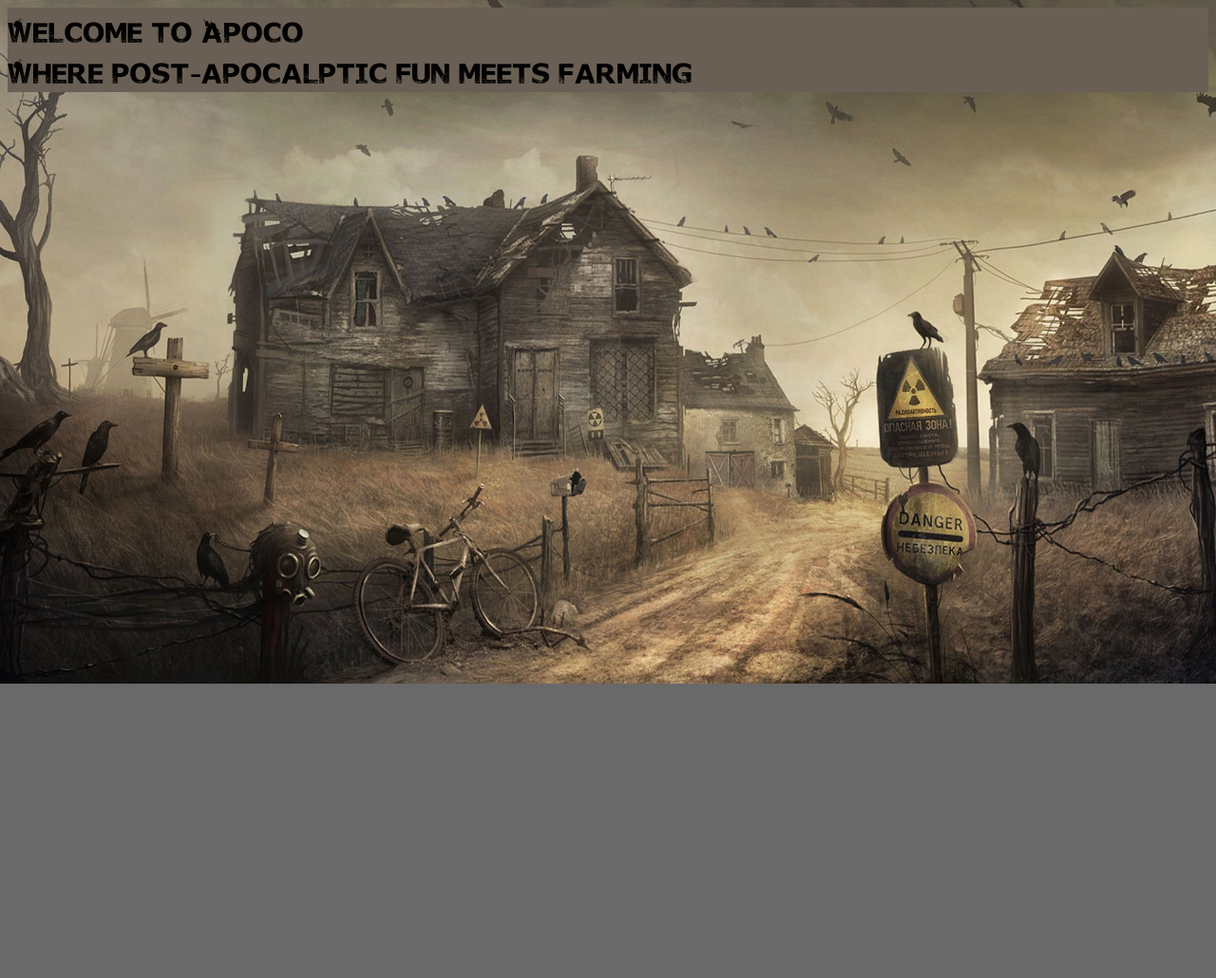
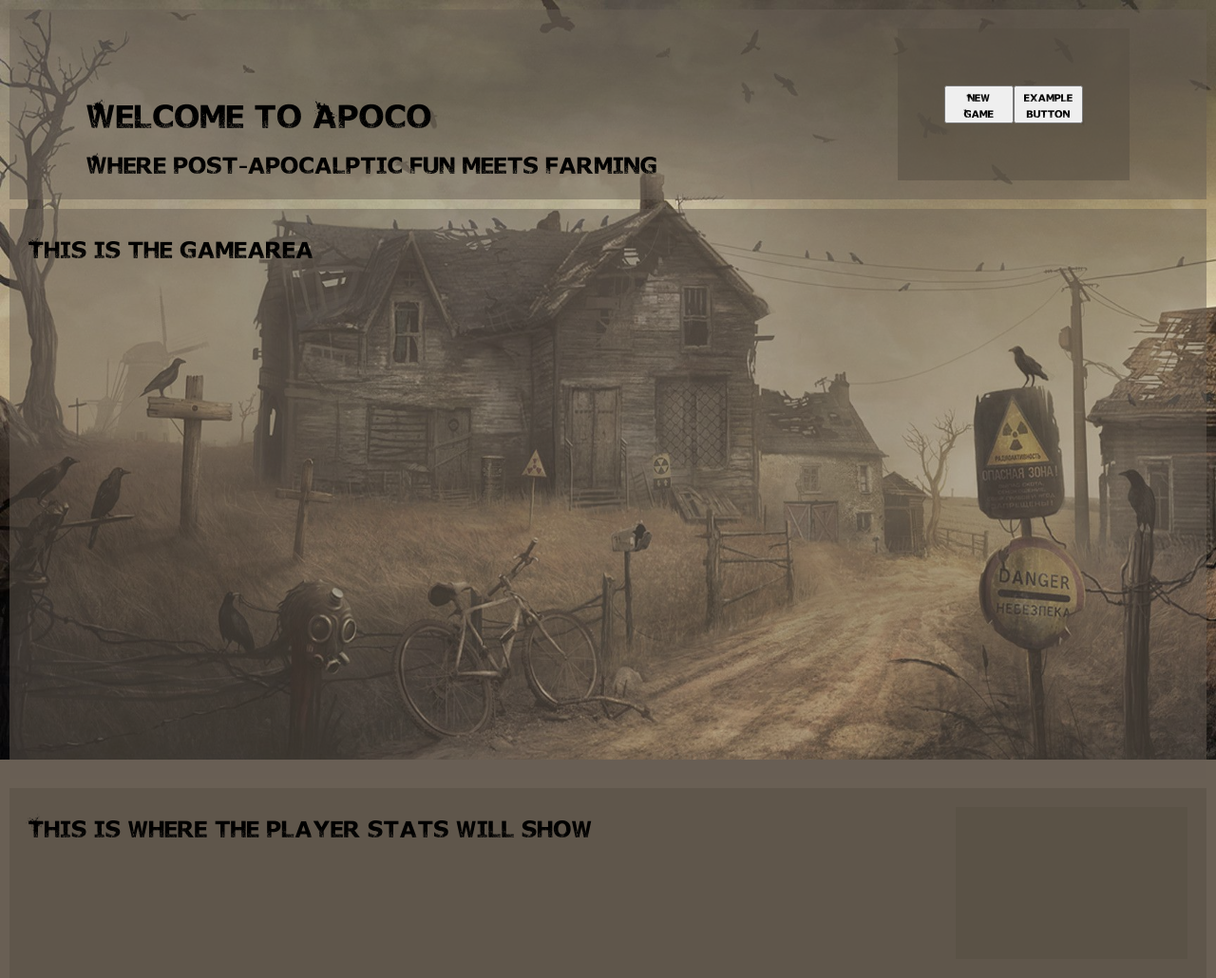
Before and after one commit to SephDa/Acropolis, a website: page index.html in a window 1280 px wide. Shown: the whole page at 95% size. Before the commit the page ends 800 px from the top, so only its background shows below. Drawn offline with Linux system fonts and the light colour scheme.

Commit message:
Further editted base CSS

```diff
--- a/index.html
+++ b/index.html
@@ -8,19 +8,40 @@
 
     <body>
         <div class = blurb>
-            Welcome to Apoco
-            <br>Where post-apocalptic fun meets farming
-        </div>
+            <div id = "welcomeAndTag">
+                <div id = "welcome">
+                Welcome to Apoco
+                </div>
 
-        <div class = gameArea>
+                <div id = "tagLine">
+                Where post-apocalptic fun meets farming
+                </div>
+            </div>
+
+            <div id = "buttonHolder" class = smallBoxes>
+                <button>New Game</button>
+                <button>example button</button>
+            </div>
 
         </div>
 
-        <div class = playerStats>
 
+
+        <div id = gameArea>
+            This is the gamearea
 
         </div>
 
+        <div id= 'bottomBlock'>
+            <div id = playerStats>
+                This is where the player stats will show
+            </div>
+
+            <div id = 'socials' class = smallBoxes>
+
+
+            </div>
+        </div>
 
 
 
--- a/style.css
+++ b/style.css
@@ -1,23 +1,103 @@
 /**********************************************
 *** GENERAL
 **********************************************/
+@font-face {
+    font-family: 'MyWebFont';
+    src:  url(TheDeadAreComing.ttf);
+  }
+
+html {
+    height: 100%;
+    overflow: hidden;
+}
+
 * {
     font-family: 'MyWebFont';
 }
 body {
-    background-color: dimgrey;
+    background-color: hsl(32, 11%, 37%);
     background-image: url(Background.jpg);
     background-repeat: no-repeat;
     background-size: cover;
+    height: 100%;
+    margin: 0;
 }
 .blurb {
 
-    background-color: hsl(32, 11%, 37%);
-    font-size: 36px;
+    background-color: hsl(32, 11%, 37%,0.5);
+    padding: 20px;
+    margin: 10px;
+    height: 200px;
+    width: auto;
+    overflow: hidden;
 
 }
 
-@font-face {
-    font-family: 'MyWebFont';
-    src:  url(TheDeadAreComing.ttf);
-  }
+#welcomeAndTag {
+    width: 75%;
+    float: left;
+    padding-left: 5%;
+    padding-top: 5%;
+}
+
+
+#welcome {
+    font-size: 42px;
+}
+
+#tagLine {
+    margin-top: 10px;
+    font-size: 30px;
+
+}
+
+#buttonHolder {
+    display: flex;
+    align-items: center;
+    justify-content: center;
+
+}
+
+button {
+    width: 30%;
+    display: block;
+    float: left;
+}
+
+#gameArea {
+    font-size: 30px;
+    height : 600px;
+    width: auto;
+    background-color:hsl(32, 11%, 37%,0.5);
+    margin: 10px;
+    padding: 20px;
+}
+
+#bottomBlock {
+    height: 200px;
+    background-color: hsl(35, 14%, 30%,0.5);
+    margin: 10px;
+    padding: 20px;
+}
+
+#playerStats {
+    font-size: 30px;
+    width: 80%;
+    float: left;
+
+}
+
+#socials {
+
+}
+
+.smallBoxes {
+    background-color: hsl(35, 14%, 30%,0.5);
+    width: 20%;
+    height: 100%;
+    overflow: hidden;
+}
+
+div, html, body {
+    box-sizing: border-box;
+}
```
